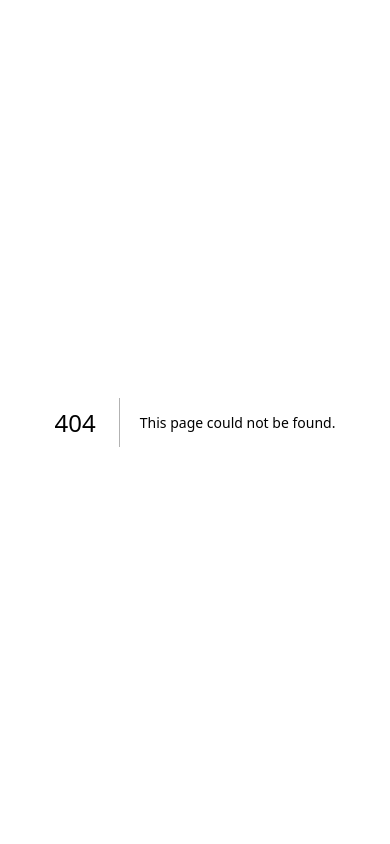
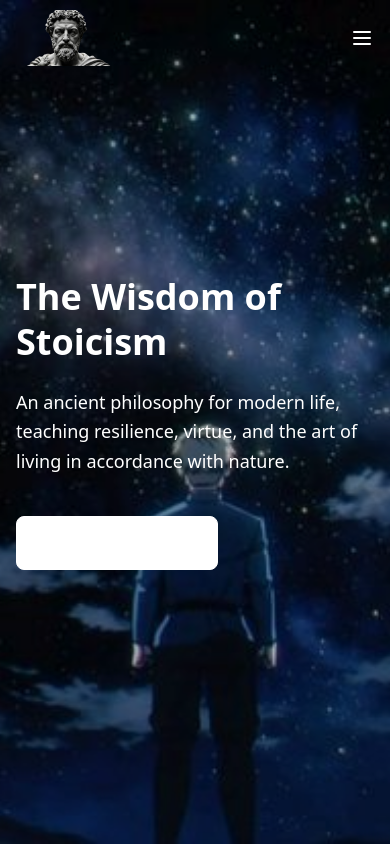
Before and after one commit to Ryuuutaaa/daily-stoic, a Next.js app: page /about-stoic in a window 390 px wide. Before the commit this address had no page. Shown: the top 844 px of the page. Built offline with nearby package versions, Linux system fonts and the light colour scheme.

Commit message:
feat: add About Stoic page with hero section
- Created AboutStoic component for the About Stoic page.
- Implemented HeroAboutStoic component featuring a background image, overlay, and introductory text about Stoicism.
- Added responsive design elements for better user experience across devices.

```diff
--- /dev/null
+++ b/src/app/about-stoic/page.tsx
@@ -0,0 +1,13 @@
+import LandingPageLayout from "@/components/layouts/landing-page-layout";
+import HeroAboutStoic from "@/components/modules/about-stoic/hero";
+import React from "react";
+
+const AboutStoic = () => {
+  return (
+    <LandingPageLayout>
+      <HeroAboutStoic />
+    </LandingPageLayout>
+  );
+};
+
+export default AboutStoic;
--- a/src/components/common/landing-page/Header.tsx
+++ b/src/components/common/landing-page/Header.tsx
@@ -9,7 +9,7 @@ import React, { useEffect, useState } from "react";
 
 const headerMenu = [
   { name: "Beranda", link: "/" },
-  { name: "about stoic", link: "/stoic" },
+  { name: "about stoic", link: "/about-stoic" },
   { name: "about psychology", link: "/psychology" },
 ];
 
--- /dev/null
+++ b/src/components/modules/about-stoic/hero/index.tsx
@@ -0,0 +1,28 @@
+import React, { JSX } from "react";
+
+const HeroAboutStoic = (): JSX.Element => {
+  return (
+    <div className="relative bg-[url('/images/abstoic.jpg')] bg-cover bg-no-repeat bg-center bg-fixed min-h-screen w-full">
+      {/* Overlay with reduced opacity */}
+      <div className="absolute inset-0 bg-black opacity-30" />
+
+      {/* Content container */}
+      <section className="relative max-w-7xl mx-auto flex items-center min-h-screen px-4 sm:px-6 lg:px-8">
+        <div className="flex flex-col select-none text-white space-y-6 max-w-2xl">
+          <h1 className="text-4xl sm:text-5xl md:text-6xl font-bold leading-tight">
+            The Wisdom of Stoicism
+          </h1>
+          <p className="text-lg sm:text-xl md:text-2xl leading-relaxed">
+            An ancient philosophy for modern life, teaching resilience, virtue,
+            and the art of living in accordance with nature.
+          </p>
+          <button className="mt-4 px-6 py-3 bg-white bg-opacity-10 backdrop-blur-sm border border-white border-opacity-25 rounded-lg text-lg font-medium hover:bg-opacity-20 transition-all duration-300 self-start">
+            Explore Teachings
+          </button>
+        </div>
+      </section>
+    </div>
+  );
+};
+
+export default HeroAboutStoic;
```
Also changed, not shown: public/images/abstoic.jpg (added).
